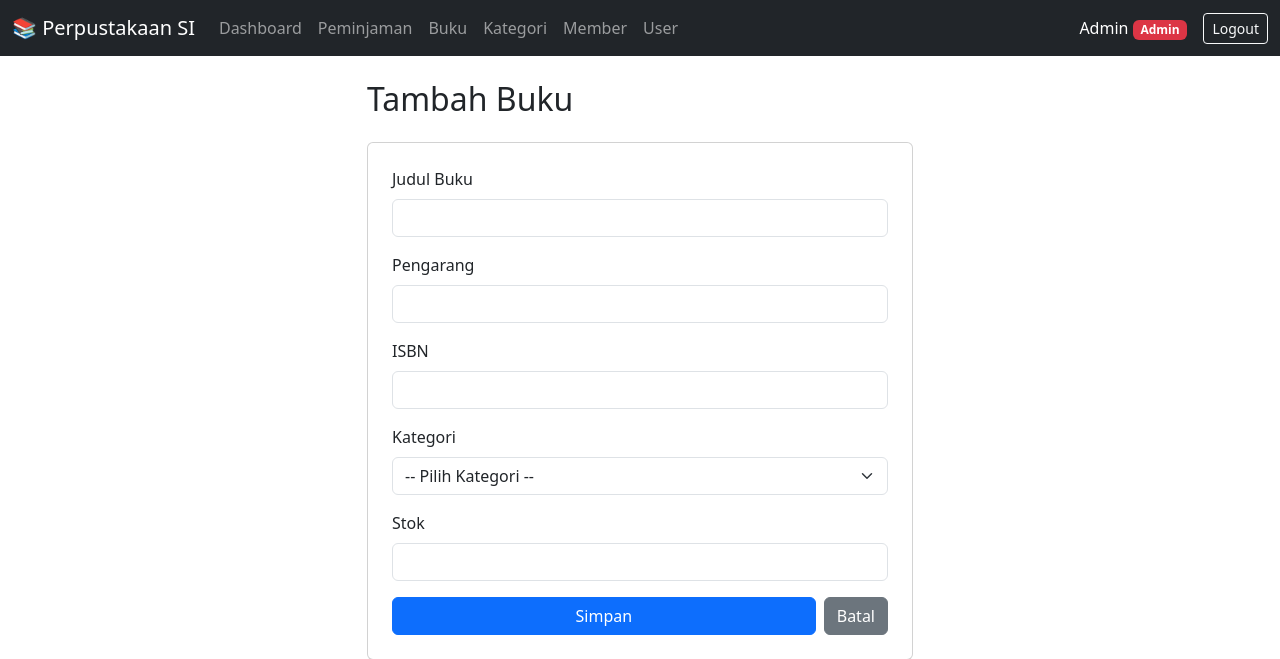
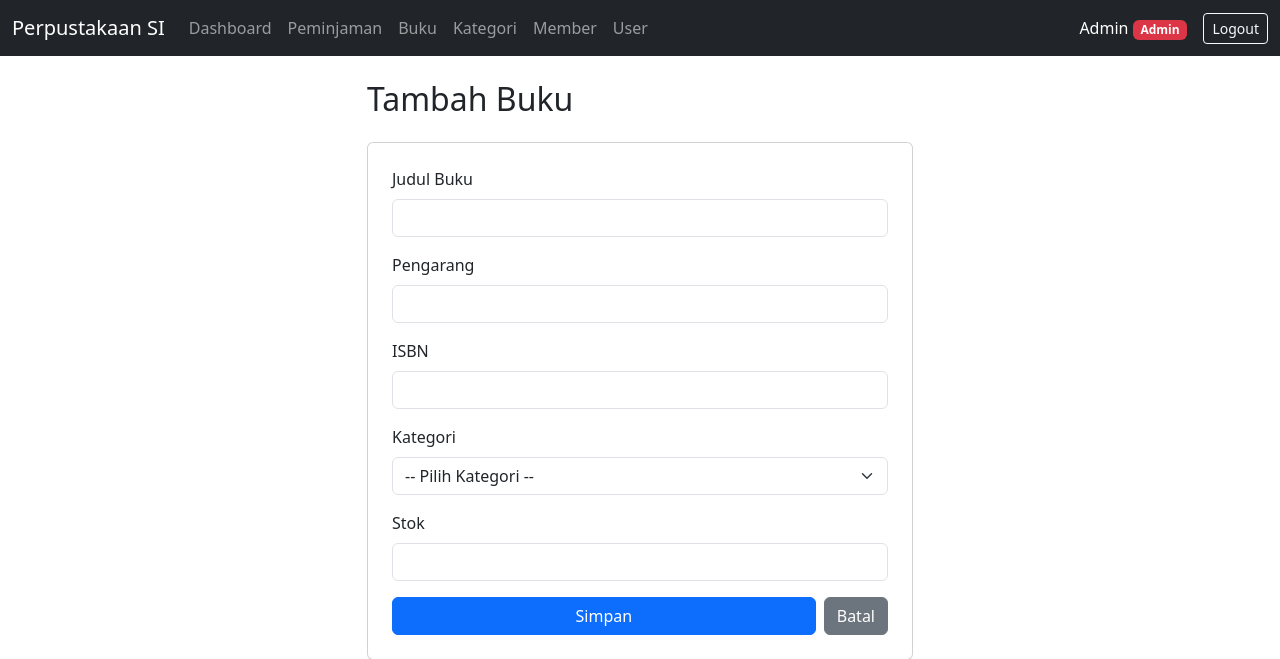
Before and after one commit to l0ok-man/pwf-project, a Laravel app: page /books/create in a window 1280 px wide. Shown: the top 659 px of the page. Run offline with Laravel 12, Linux system fonts and the light colour scheme; a user stored in the database is signed in; data comes from the database, SQL or seed files in the repository.

Commit message:
remove emoji

```diff
--- a/resources/views/layouts/app.blade.php
+++ b/resources/views/layouts/app.blade.php
@@ -10,7 +10,7 @@
     @auth
     <nav class="navbar navbar-expand-lg navbar-dark bg-dark">
         <div class="container-fluid">
-            <a class="navbar-brand" href="{{ route('dashboard') }}">📚 Perpustakaan SI</a>
+            <a class="navbar-brand" href="{{ route('dashboard') }}">Perpustakaan SI</a>
             <button class="navbar-toggler" type="button" data-bs-toggle="collapse" data-bs-target="#navbarNav">
                 <span class="navbar-toggler-icon"></span>
             </button>
```
